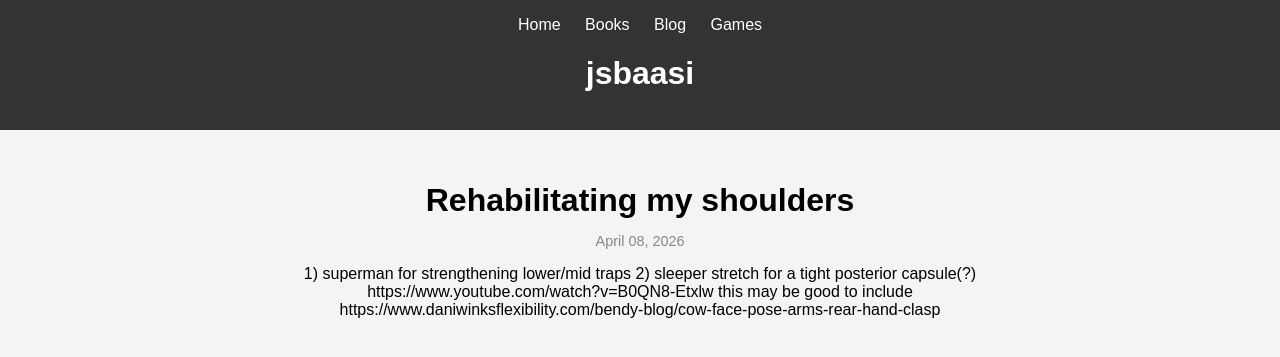
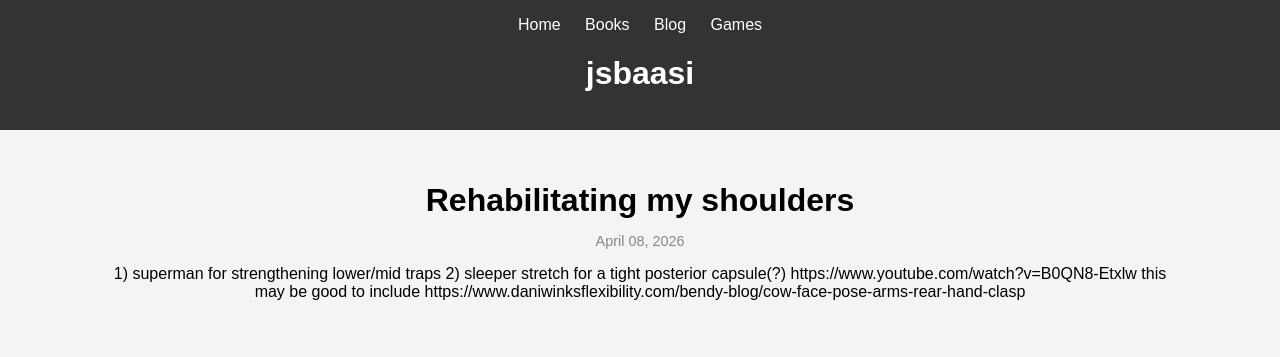
Before and after one commit to jsbaasi/jsbaasi.github.io, a Jekyll site: the page built from _posts/2026-04-08-rehabilitating-my-shoulders.md, in a window 1280 px wide. Shown: the top 357 px of the page. Built offline with Jekyll 4.4.1, drawn with Linux system fonts in a browser that asks for light colours.

Commit message:
fiddlign with margin layout

```diff
--- a/_layouts/post.html
+++ b/_layouts/post.html
@@ -42,7 +42,6 @@ layout: default
   <h1 class="post-title">{{ page.title }}</h1>
   <p class="post-date">{{ page.date | date: "%B %d, %Y" }}</p>
 </div>
-
-<div class="post-content" style="max-width: 700px; margin: 0 auto; padding: 0 1rem;">
+<div class="post-content" style="max-width: 85%; margin: 0 auto; padding: 0 0.5rem;">
   {{ content }}
 </div>
```
